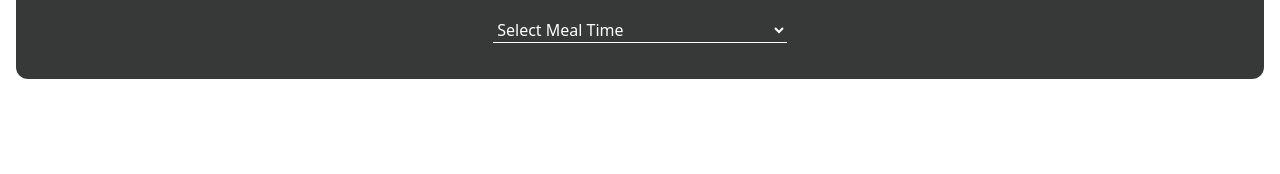
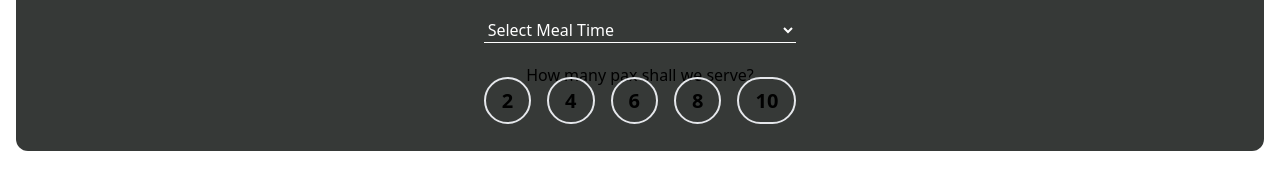
Before and after one commit to gbtan1991/react-Forms, a React (Vite) app: page / in a window 1280 px wide. Shown: the part 547-721 px from the top of the page. Built offline with nearby package versions, Linux system fonts and the light colour scheme.

Commit message:
Add the guest number

```diff
--- a/src/component/Container.jsx
+++ b/src/component/Container.jsx
@@ -4,12 +4,12 @@ import Form from './Form'
 
 const Container = () => {
   return (
-    <div className='w-full h-full min-w-[320px]'>
-      <div>
+
+      <div className='w-full h-full min-w-[320px]'>
       <Header />
       <Form />
       </div>
-    </div>
+
   )
 }
 
--- a/src/component/Form.jsx
+++ b/src/component/Form.jsx
@@ -1,12 +1,10 @@
 import React, { useState } from "react";
-import { CiUser } from "react-icons/ci";
 
 const Form = () => {
   const [name, setName] = useState("");
   const [phoneNumber, setPhoneNumber] = useState("");
   const [bookingTime, setBookingTime] = useState("");
   const [bookingDate, setBookingDate] = useState("");
-  const [diningPackage, setDiningPackage] = useState("");
   const [guests, setGuests] = useState("");
 
   return (
@@ -86,6 +84,23 @@ const Form = () => {
               </select>
             </div>
 
+            <div>
+            <h3>How many pax shall we serve?</h3>
+            <div className="flex space-x-4">
+              {['2', '4', '6', '8', '10'].map((num) => (
+                <div key={num} className="relative">
+                  <input type="radio" id={`number_${num}`} name="guests" className="hidden peer" />
+                  <label htmlFor={`number_${num}`} className="cursor-pointer rounded-full border-2 border-tigers-eye px-4 py-2 text-tigers-eye text-xl font-semibold peer-checked:bg-tigers-eye peer-checked:text-white">
+                    {num}
+                  </label>
+                </div>
+              ))}
+            </div>
+            </div>
+
+
+
+
 
           </form>
         </fieldset>
```
